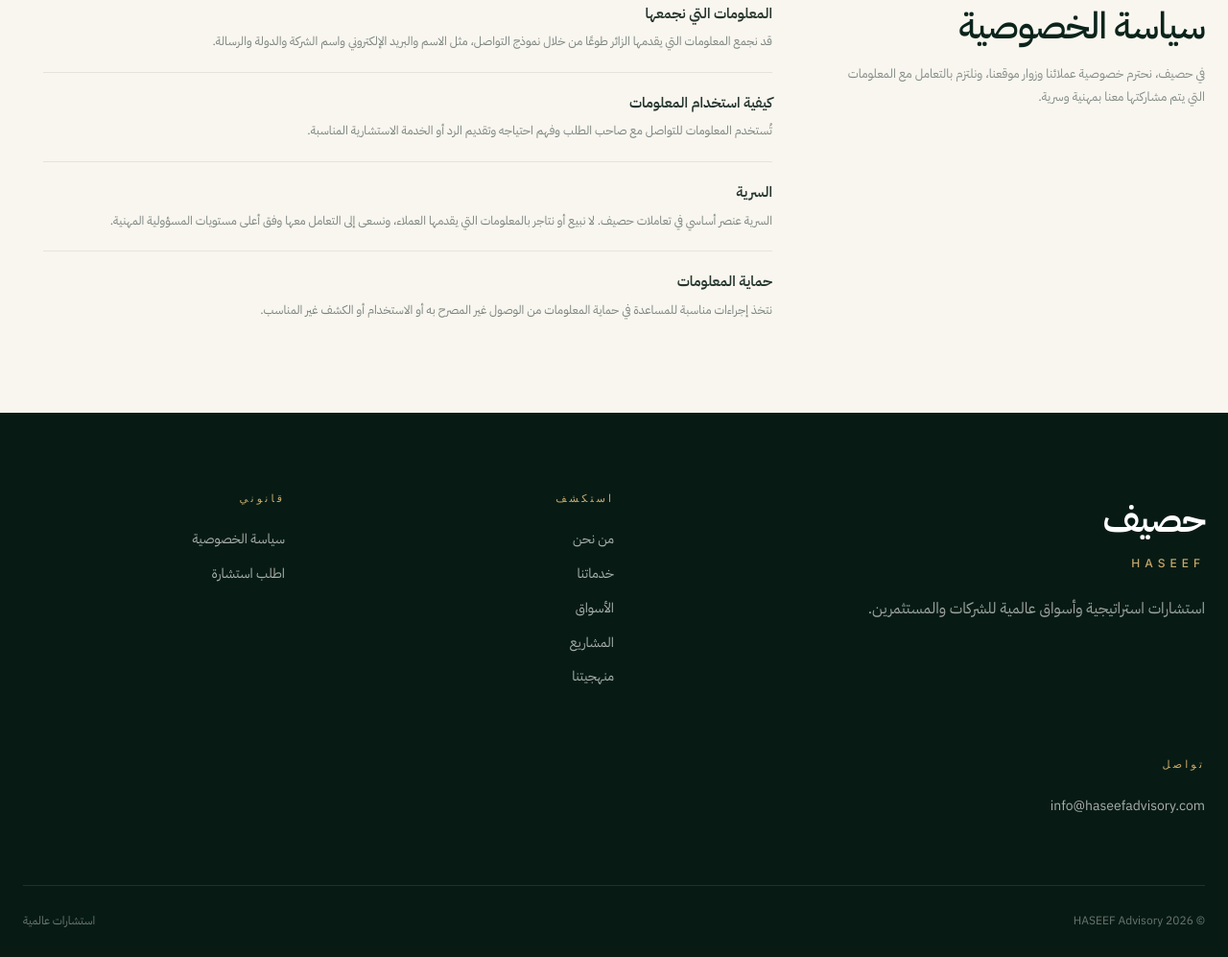
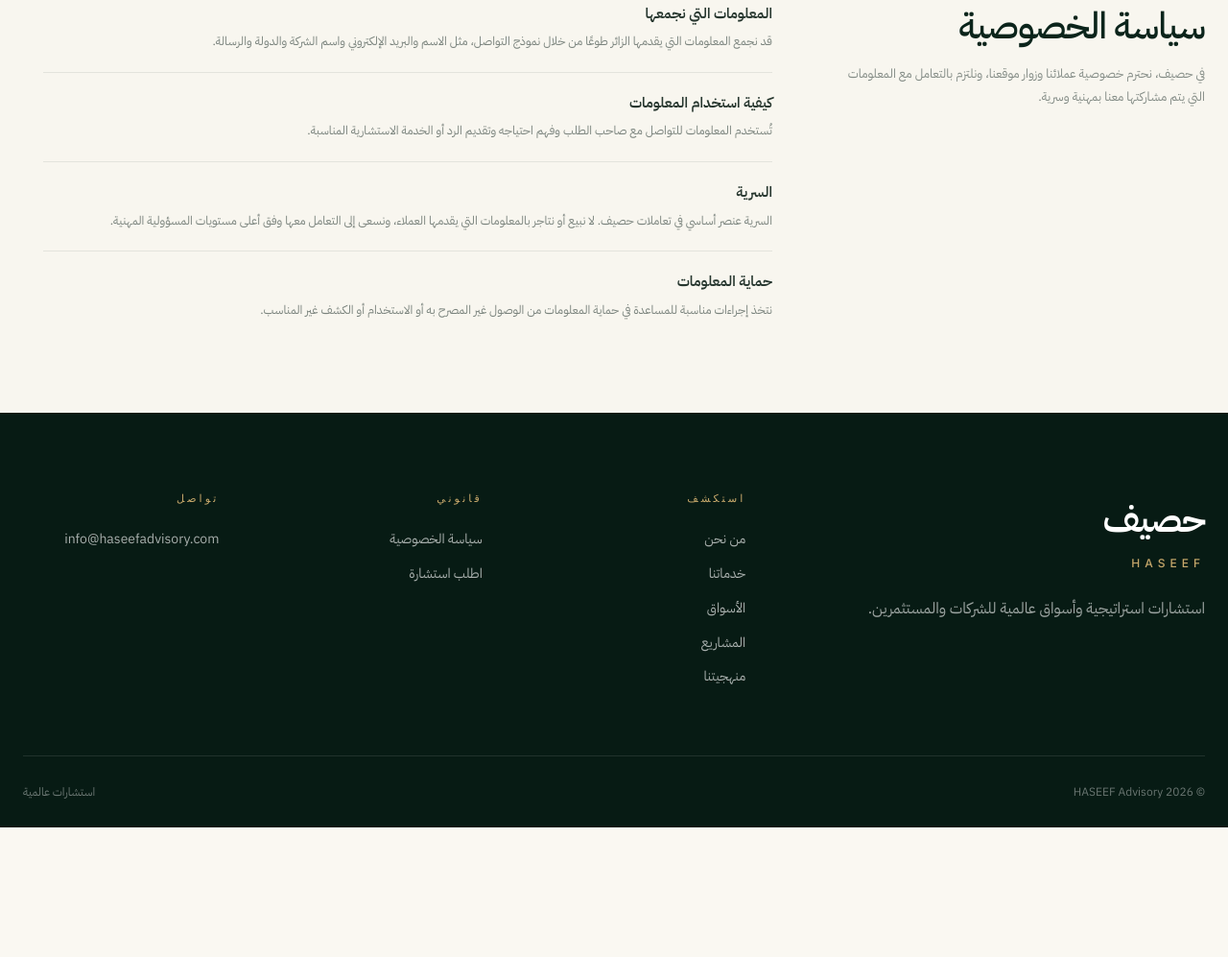
Before and after one commit to saadsami122/asf, a plain HTML site: page index.html in a window 1280 px wide. Shown: the part 9771-10768 px from the top of the page at 96% size. After the commit the page ends 10633 px from the top, so only its background shows below. Drawn offline with Linux system fonts and the light colour scheme.

Commit message:
Add an additional column to footer layout

```diff
--- a/style.css
+++ b/style.css
@@ -1255,7 +1255,7 @@ footer {
 
 .footer-main {
     display: grid;
-    grid-template-columns: 2fr 1fr 1fr;
+    grid-template-columns: 2fr 1fr 1fr 1fr;
     gap: 70px;
     padding-bottom: 70px;
 }
```
